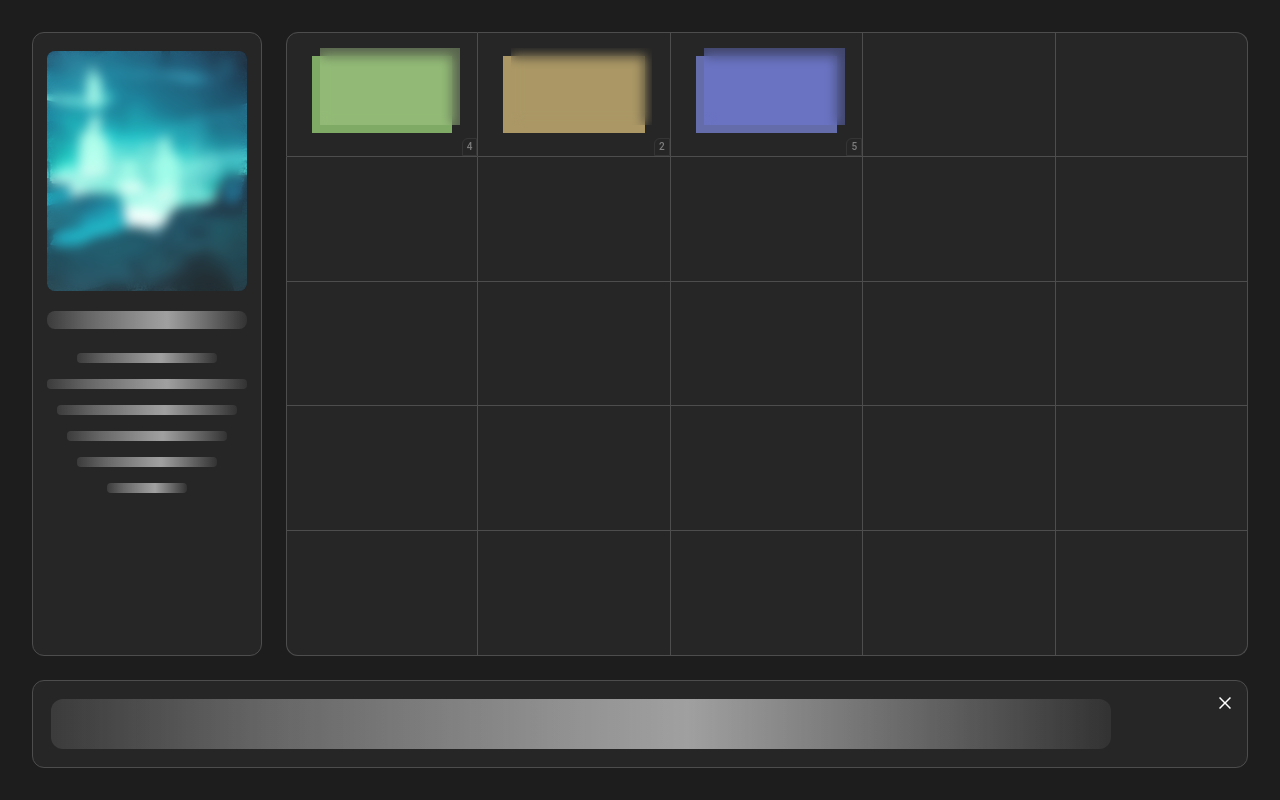
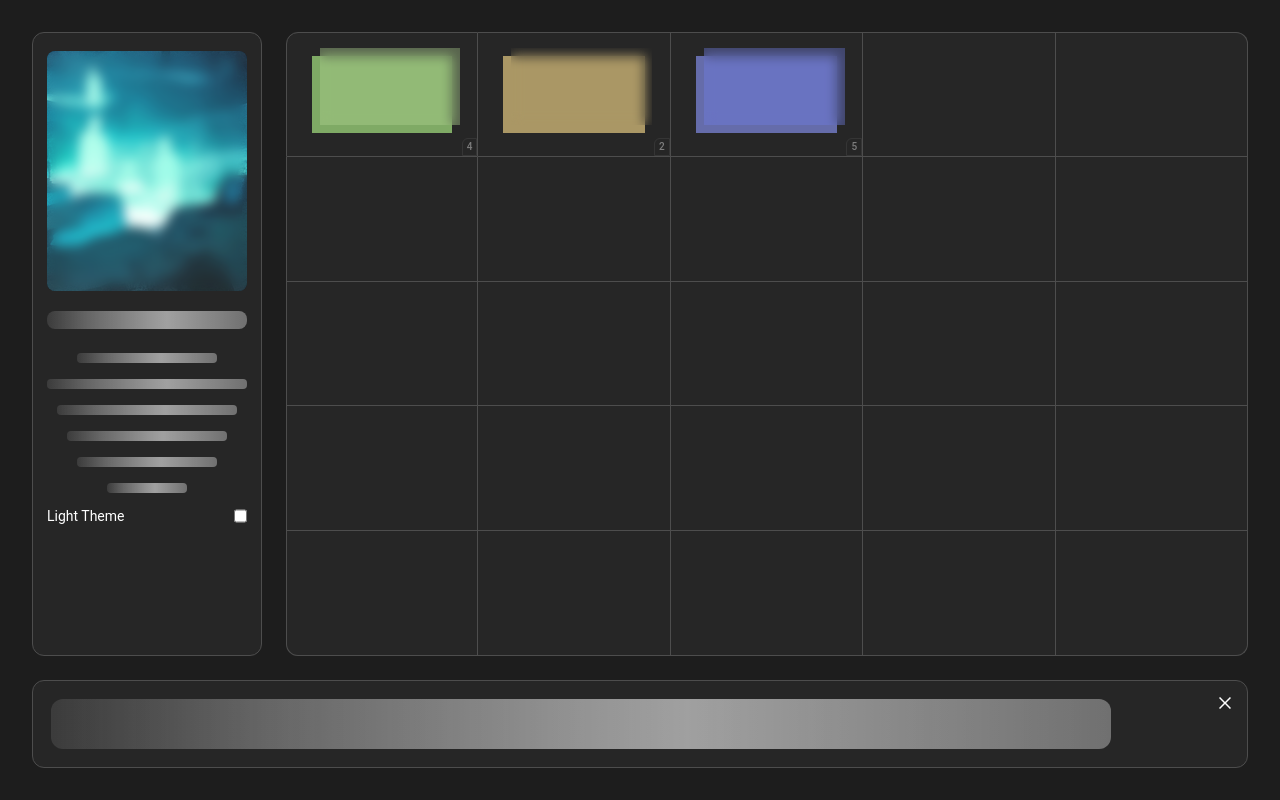
Before and after one commit to wd21th/inventory, a Vue app: page / in a window 1280 px wide. Built offline with nearby package versions, Linux system fonts and the light colour scheme.

Commit message:
смена темы по чекбоксу

```diff
--- a/src/App.vue
+++ b/src/App.vue
@@ -22,6 +22,14 @@
               <div class="info__description-item sceleton" :class="{'light-theme': useLightTheme}"></div>
               <div class="info__description-item sceleton" :class="{'light-theme': useLightTheme}"></div>
               <div class="info__description-item sceleton" :class="{'light-theme': useLightTheme}"></div>
+            </div>
+            <div class="info__theme-toggler">
+              <label class="toggler__label" for="theme" :class="{'light-theme': useLightTheme}">
+                {{
+                  !useLightTheme ? "Light Theme" : "Dark Theme"
+                }}
+              </label>
+              <input class="toggler__checkbox" id="theme" type="checkbox" @change="changeTheme" v-model="useLightTheme"/>
             </div>
           </div>
         </div>
@@ -283,9 +291,15 @@ export default defineComponent({
         localStorage.setItem('matrix', JSON.stringify(this.matrix))
         this.closeInventory();
       }
+    },
+
+    changeTheme(){
+      if(this.useLightTheme){
+        document.documentElement.style.backgroundColor = "gray"
+      }else {
+        document.documentElement.style.backgroundColor = "#1D1D1D"
+      }
     }
-
-
 
   },
 });
@@ -517,7 +531,7 @@ body {
       /* Seondary BG */
 
       width: 100%;
-
+      background: transparent;
       margin-bottom: 20px;
       padding: 11px 12px;
       border: 1px solid #4D4D4D;
@@ -600,11 +614,34 @@ body {
     }
   }
 
-  .info{&__description{
+  .info__theme-toggler{
+    width: 100%;
+    display: flex;
+
+  }
+  .info{
+
+
+  .toggler{
+    display: flex;
+    &__checkbox{}
+    &__label{
+      flex-grow: 1;
+      color: white;
+      &.light-theme {
+        color: black;
+      }
+    }
+  }
+
+
+    &__description{
 
     display: flex;
     flex-direction: column;
     align-items: center;
+
+
   }&__description-item{
     height: 10px;
     border-radius: 4px;
@@ -636,6 +673,11 @@ body {
   }}.left-sidebar{&__info{
 
   }}
+
+
+
+
+
 }.screen{
   // full screen
   width: 100vw;
@@ -688,15 +730,13 @@ body {
   .sceleton{
     background: linear-gradient(90deg, #3C3C3C 0%, #444444 51.04%, #333333 100%);
 
+    position: relative;
+    overflow: hidden;
     &.light-theme {
       // for light theme
       background:  linear-gradient(90deg, gray 0%, gray 51.04%, #33333312 100%);
 
     }
-
-
-    position: relative;
-    overflow: hidden;
     &::after {
       position: absolute;
       top: 0;
@@ -709,7 +749,7 @@ body {
         rgba(#fff, 0) 0,
         rgba(#fff, 0.2) 20%,
         rgba(#fff, 0.5) 60%,
-        rgba(#fff, 0)
+        rgba(#fff, 0.3)
       );
       animation: shimmer 3s infinite linear;
       content: '';
```
